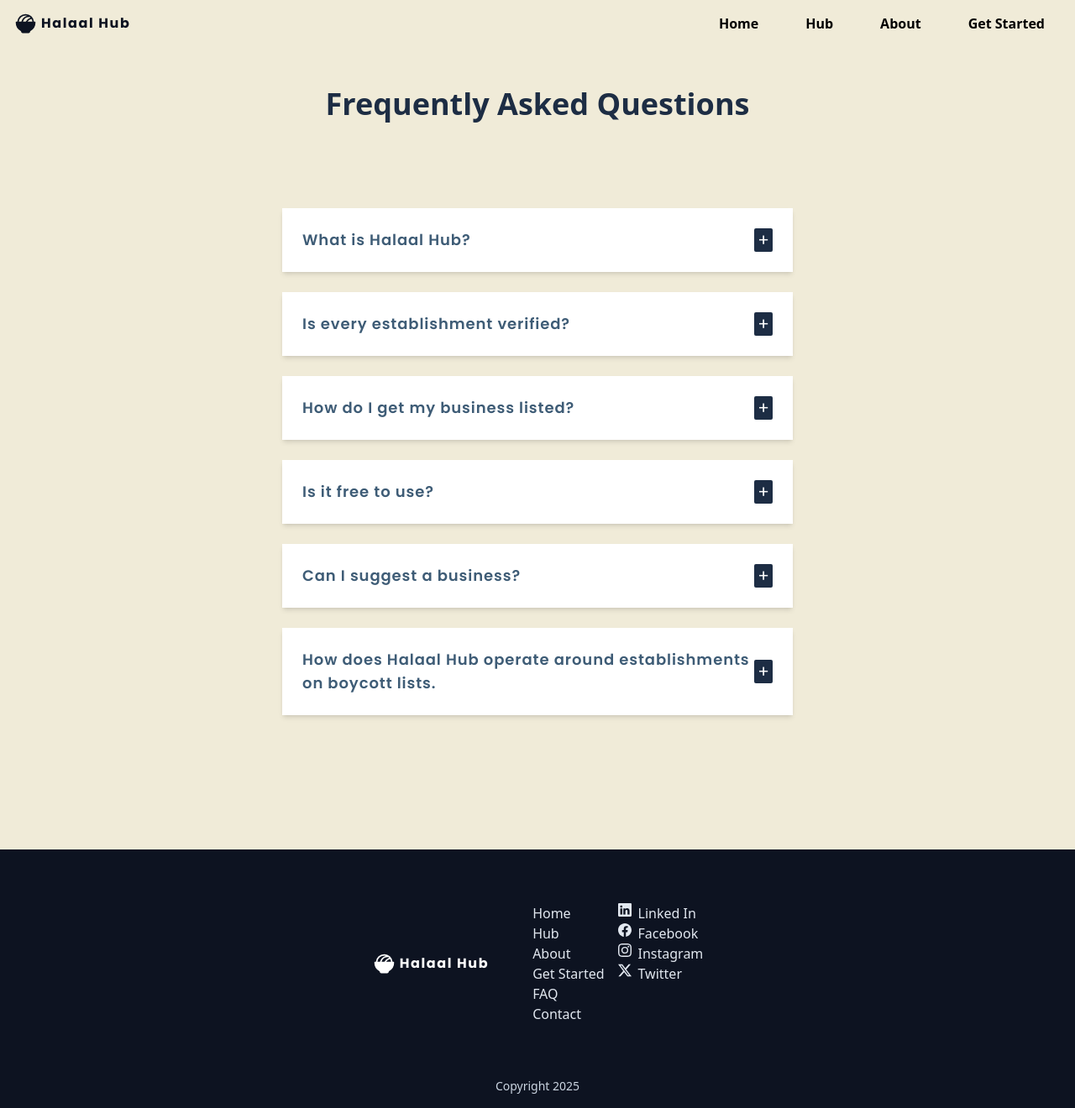
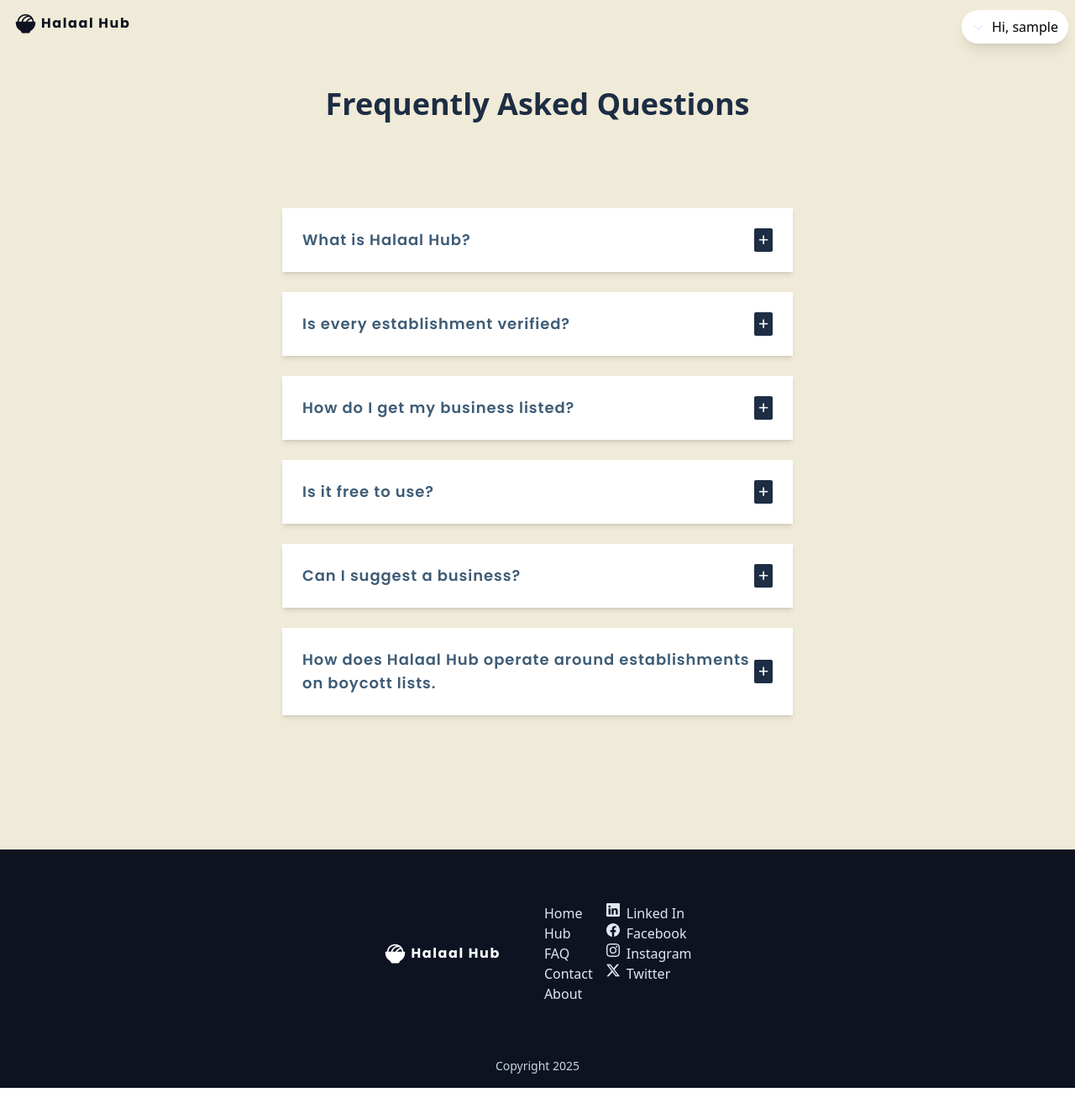
Before and after one commit to Junaidadams/halaal-hub, a React (Vite) app: page /faq in a window 1280 px wide. Shown: the whole page at 84% size. After the commit the page ends 1296 px from the top, so only its background shows below. Built offline with nearby package versions, Linux system fonts and the light colour scheme; sample sign-in values are in the browser's storage.

Commit message:
Changes to constants navigation structure and all affected. Changes to ListingTile in SavedListings. Added RequireAuth wrapper component and added relevant routes

```diff
--- a/constants.js
+++ b/constants.js
@@ -38,40 +38,21 @@ export const websiteInformation = [
 
 export const navigationLinks = {
   main: [
-    {
-      key: 1,
-      name: "home",
-      link: "/",
-    },
-    {
-      key: 2,
-      name: "hub",
-      link: "/hub",
-    },
-    {
-      key: 3,
-      name: "about",
-      link: "/about",
-    },
-    {
-      key: 4,
-      name: "get started",
-      link: "/get-started",
-    },
+    { key: 1, name: "Home", link: "/" },
+    { key: 2, name: "Hub", link: "/hub" },
+    { key: 3, name: "FAQ", link: "/faq" },
+    { key: 4, name: "Contact", link: "/contact" },
+    { key: 5, name: "About", link: "/about" },
   ],
-  extra: [
-    {
-      key: 5,
-      name: "FAQ",
-      link: "/faq",
-    },
-    {
-      key: 6,
-      name: "contact",
-      link: "/contact",
-    },
+  signedIn: [
+    { key: 6, name: "Profile", link: "/my-profile" },
+    { key: 7, name: "Logout", link: "/logout" },
   ],
-  signedInLinks: [],
+  notSignedIn: [
+    { key: 8, name: "Get Started", link: "/get-started" },
+    { key: 9, name: "Login", link: "/login" },
+    { key: 10, name: "Sign Up", link: "/register" },
+  ],
 };
 
 export const getStartedOptions = {
--- a/src/App.jsx
+++ b/src/App.jsx
@@ -12,6 +12,8 @@ import DetailedListingView from "./pages/DetailedListingView";
 import SavedListings from "./pages/SavedListings";
 import Favourites from "./pages/Favourites";
 
+import RequireAuth from "./pages/util/AuthWrapper";
+
 import Login from "./pages/Login";
 import Register from "./pages/Register";
 import CreateListing from "./pages/CreateListing";
@@ -24,20 +26,51 @@ const App = () => {
   return (
     <Routes>
       <Route path="/" element={<Home />} />
-      <Route path="/saved-listings" element={<SavedListings />} />
-      <Route path="/favourites" element={<Favourites />} />
+
       <Route path="/login" element={<Login />} />
       <Route path="/logout" element={<Logout />} />
       <Route path="/register" element={<Register />} />
-      <Route path="/create-listing" element={<CreateListing />} />
       <Route path="/get-started" element={<GetStarted />} />
       <Route path="/faq" element={<Faq />} />
       <Route path="/about" element={<About />} />
-      <Route path="/my-profile" element={<Profile />} />
       <Route path="/contact" element={<Contact />} />
       <Route path="/hub" element={<Hub />} />
       <Route path="/verify-email" element={<VerifyingEmail />} />
       <Route path="/listing/:id" element={<DetailedListingView />} />
+
+      <Route
+        path="/create-listing"
+        element={
+          <RequireAuth>
+            <CreateListing />
+          </RequireAuth>
+        }
+      />
+      <Route
+        path="/saved-listings"
+        element={
+          <RequireAuth>
+            <SavedListings />
+          </RequireAuth>
+        }
+      />
+      <Route
+        path="/favourites"
+        element={
+          <RequireAuth>
+            <Favourites />
+          </RequireAuth>
+        }
+      />
+      <Route
+        path="/my-profile"
+        element={
+          <RequireAuth>
+            <Profile />
+          </RequireAuth>
+        }
+      />
+
       <Route path="*" element={<NoPage />} />
     </Routes>
   );
--- a/src/components/Footer.jsx
+++ b/src/components/Footer.jsx
@@ -2,7 +2,7 @@ import { navigationLinks, websiteInformation } from "../../constants";
 import Logo from "./Logo";
 
 const { socials } = websiteInformation[0];
-const fullNavLinks = navigationLinks.main.concat(navigationLinks.extra);
+const fullNavLinks = navigationLinks.main;
 
 const Footer = () => {
   return (
--- a/src/components/ListingTile.jsx
+++ b/src/components/ListingTile.jsx
@@ -70,7 +70,7 @@ const ListingTile = ({ listing }) => {
   };
 
   return (
-    <div className="bg-white dark:bg-eggshell flex flex-col shadow-md rounded-t-md dark:shadow-2xl mb-4 md:mx-2 hover:shadow-lg">
+    <div className="bg-white dark:bg-eggshell flex flex-col shadow-md rounded-t-md dark:shadow-2xl mb-4 md:mx-2 hover:shadow-lg h-f">
       <Link to={`/listing/${listing.id}`}>
         <div className="relative">
           <img
--- a/src/components/Navbar.jsx
+++ b/src/components/Navbar.jsx
@@ -1,9 +1,11 @@
 // Navbar.jsx
-import { useState } from "react";
+import { useState, useContext } from "react";
 import { motion, AnimatePresence } from "framer-motion";
 import { navigationLinks } from "../../constants";
 import Toggle from "./Toggle";
 import Logo from "./Logo";
+import { AuthContext } from "../context/AuthContext";
+import { RxChevronDown, RxChevronUp } from "react-icons/rx";
 
 const variants = {
   open: (height = 1000) => ({
@@ -24,11 +26,41 @@ const variants = {
     },
   },
 };
+// Instead of "circle", you can use "inset" for a rectangular reveal effect.
+// Example: "inset(0% 0% 100% 0%)" (top, right, bottom, left)
+// To animate a menu dropping down, animate the bottom value from 100% (hidden) to 0% (fully shown).
+
+const miniMenuVariants = {
+  open: {
+    clipPath: "inset(0% 0% 0% 0%)",
+    transition: {
+      type: "spring",
+      stiffness: 20,
+      restDelta: 2,
+    },
+  },
+  closed: {
+    clipPath: "inset(0% 0% 100% 0%)",
+    transition: {
+      delay: 0.01,
+      type: "spring",
+      stiffness: 400,
+      damping: 40,
+    },
+  },
+};
 
 const Navbar = () => {
+  const { currentUser } = useContext(AuthContext);
   const [isOpen, setIsOpen] = useState(false);
+  const [miniMenuIsOpen, setMiniMenuIsOpen] = useState(false);
 
-  const mainNavLinks = navigationLinks.main;
+  var renderedLinks = navigationLinks.main;
+  currentUser
+    ? (renderedLinks = navigationLinks.signedIn.concat(navigationLinks.main))
+    : (renderedLinks = navigationLinks.main.concat(
+        navigationLinks.notSignedIn
+      ));
 
   return (
     <div className="z-20 flex justify-between items-center min-w-screen sticky top-0 min-h-[56px] px-2 md:px-4 bg-eggshell dark:bg-richBlack backdrop-blur-lg">
@@ -36,9 +68,10 @@ const Navbar = () => {
       <div className="md:hidden ">
         <Toggle isOpen={isOpen} onClick={() => setIsOpen(!isOpen)} />
       </div>
-      <Logo />
+      <Logo currentUser={currentUser} />
       <ul className="space-x-8 capitalize hidden md:flex flex-row p-2 ml-auto  rounded-full dark:text-eggshell">
-        {mainNavLinks.map((link) => (
+        {!currentUser &&
+          renderedLinks.map((link) => (
             <li key={link.key} className="">
               <a
                 href={link.link}
@@ -48,42 +81,16 @@ const Navbar = () => {
               </a>
             </li>
           ))}
-        {/* {!currentUser ? (
-          <li>
-            {" "}
-            <a
-              href="/login"
-              className="text-space-cadet  py-2 px-3 rounded-full hover:text-indigo-600 font-semibold"
-            >
-              Login
-            </a>
-          </li>
-        ) : (
-          ""
-        )}
-        {!currentUser ? (
-          <li>
-            {" "}
-            <a
-              href="/register"
-              className="text-space-cadet  py-2 px-3 rounded-full hover:text-indigo-600 font-semibold"
-            >
-              Register
-            </a>
-          </li>
-        ) : (
-          ""
-        )} */}
       </ul>
       {/* Signed in menu desktop */}
-      {/* {currentUser ? (
-        <div className="z-20 hidden md:flex fixed flex-col mt-2">
+      {currentUser ? (
+        <div className="z-20 hidden md:flex fixed flex-col mt-2 right-2">
           <button
             onClick={() => setMiniMenuIsOpen(!miniMenuIsOpen)}
-            className="shadow-lg bg-space-cadet py-2 px-3 rounded-full flex"
+            className="shadow-lg bg-space-cadet py-2 px-3 rounded-full flex text-black bg-white z-20"
           >
             <div className="my-auto mr-2">
-              <BsChevronDoubleDown color="#e4d9ff" />
+              <RxChevronDown color="#e4d9ff" />
             </div>
             <span className="text-periwinkle">Hi, {currentUser.username}</span>
           </button>
@@ -95,20 +102,20 @@ const Navbar = () => {
                 exit="closed"
                 variants={variants}
                 transition={{ duration: 0.5 }}
-                className="absolute  bg-space-cadet shadow-lg rounded-t-3xl rounded-b-md flex-col flex"
+                className="absolute z-0 bg-paynesGrey shadow-lg rounded-t-3xl rounded-b-md flex-col flex"
               >
                 <button
                   onClick={() => setMiniMenuIsOpen(!miniMenuIsOpen)}
                   className="py-2 px-3 rounded-full flex"
                 >
                   <div className="my-auto mr-2">
-                    <BsChevronDoubleUp color="#e4d9ff" />
+                    <RxChevronUp color="#e4d9ff" />
                   </div>
                   <span className="text-periwinkle">
                     Hi, {currentUser.username}
                   </span>
                 </button>
-                {signedInNavLinks.map((link) => (
+                {renderedLinks.map((link) => (
                   <a
                     key={link.key}
                     href={link.link}
@@ -123,7 +130,7 @@ const Navbar = () => {
         </div>
       ) : (
         ""
-      )} */}
+      )}
       {/* Toggle Button */}
 
       {/* Mobile Menu */}
@@ -133,14 +140,14 @@ const Navbar = () => {
             initial="closed"
             animate="open"
             exit="closed"
-            variants={variants}
+            variants={miniMenuVariants}
             transition={{ duration: 0.5 }}
             className="absolute top-0 left-0 w-full shadow-lg flex flex-col space-y-6 px-4 pt-2 pb-10 capitalize md:hidden bg-white dark:bg-slate-800"
           >
             <div className="md:hidden ">
               <Toggle isOpen={isOpen} onClick={() => setIsOpen(!isOpen)} />
             </div>
-            {mainNavLinks.map((link) => (
+            {renderedLinks.map((link) => (
               <a
                 key={link.key}
                 href={link.link}
@@ -150,29 +157,6 @@ const Navbar = () => {
                 {link.name}
               </a>
             ))}
-            {/* {currentUser ? (
-              <a
-                href="/profile-page"
-                className="text-ghost-white hover:text-periwinkle m-auto "
-              >
-                Profile
-              </a>
-            ) : (
-              <div className="m-auto flex space-y-6 flex-col">
-                <a
-                  href="/login"
-                  className="text-ghost-white hover:text-periwinkle m-auto "
-                >
-                  Login
-                </a>
-                <a
-                  href="/register"
-                  className="text-ghost-white hover:text-periwinkle m-auto "
-                >
-                  Register
-                </a>
-              </div>
-            )} */}
           </motion.div>
         )}
       </AnimatePresence>
--- a/src/pages/SavedListings.jsx
+++ b/src/pages/SavedListings.jsx
@@ -68,8 +68,8 @@ const SavedListings = () => {
   return (
     <Wrapper>
       <div
-        className={`grid gap-4 grid-cols-1 sm:grid-cols-2 md:grid-cols-3 xl:grid-cols-4 2xl:grid-cols-5"
-              }`}
+        className="grid gap-4 grid-cols-1
+          sm:grid-cols-2 md:grid-cols-3 m-auto"
       >
         {savedListings.map((listing) => (
           <ListingTile key={listing.id} listing={listing} />
--- /dev/null
+++ b/src/pages/util/AuthWrapper.jsx
@@ -0,0 +1,18 @@
+import { useContext } from "react";
+import PropTypes from "prop-types";
+import { AuthContext } from "../../context/AuthContext";
+import { Navigate } from "react-router-dom";
+
+function RequireAuth({ children }) {
+  const { currentUser } = useContext(AuthContext);
+  if (!currentUser) {
+    return <Navigate to="/login" />;
+  }
+  return children;
+}
+
+RequireAuth.propTypes = {
+  children: PropTypes.node.isRequired,
+};
+
+export default RequireAuth;
```
Lines whose indentation alone changed are shown as unchanged.
